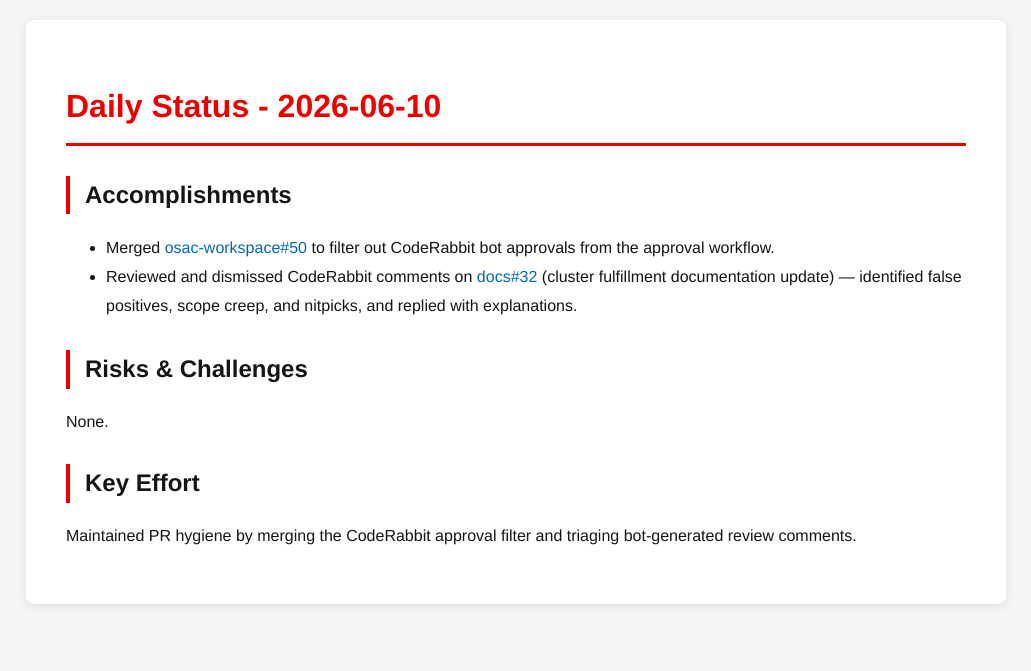
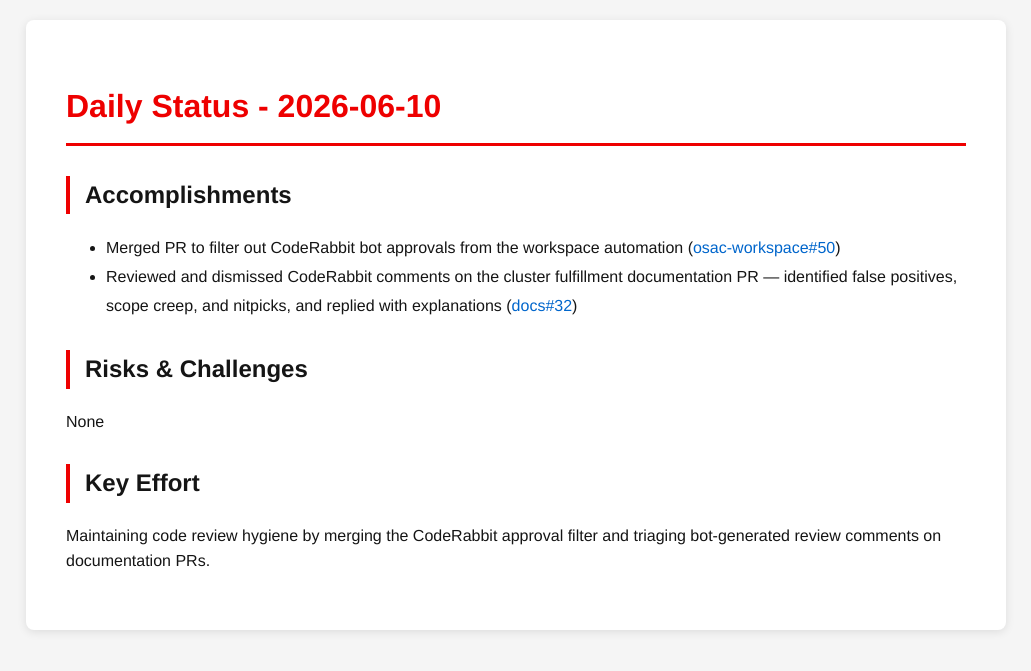
Before and after one commit to tzvatot/daily-status, a Jekyll site: the page built from 2026-06-10.md, in a window 1280 px wide. Shown: the top 671 px of the page, without its empty margins (124-1155 px from the left). Built offline with Jekyll 4.4.1, drawn with Linux system fonts in a browser that asks for light colours.

Commit message:
Daily status update - 2026-06-10

```diff
--- a/2026-06-10.md
+++ b/2026-06-10.md
@@ -7,11 +7,11 @@
 # Daily Status - 2026-06-10
 
 ## Accomplishments
-- Merged [osac-workspace#50](https://github.com/osac-project/osac-workspace/pull/50) to filter out CodeRabbit bot approvals from the approval workflow.
-- Reviewed and dismissed CodeRabbit comments on [docs#32](https://github.com/osac-project/docs/pull/32) (cluster fulfillment documentation update) — identified false positives, scope creep, and nitpicks, and replied with explanations.
+- Merged PR to filter out CodeRabbit bot approvals from the workspace automation ([osac-workspace#50](https://github.com/osac-project/osac-workspace/pull/50))
+- Reviewed and dismissed CodeRabbit comments on the cluster fulfillment documentation PR — identified false positives, scope creep, and nitpicks, and replied with explanations ([docs#32](https://github.com/osac-project/docs/pull/32))
 
 ## Risks & Challenges
-None.
+None
 
 ## Key Effort
-Maintained PR hygiene by merging the CodeRabbit approval filter and triaging bot-generated review comments.
+Maintaining code review hygiene by merging the CodeRabbit approval filter and triaging bot-generated review comments on documentation PRs.
```
